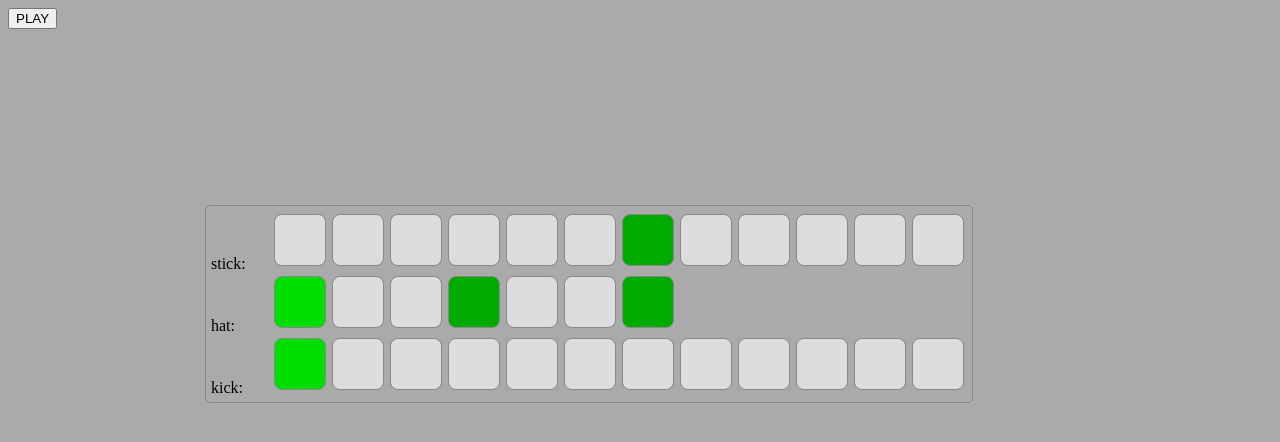
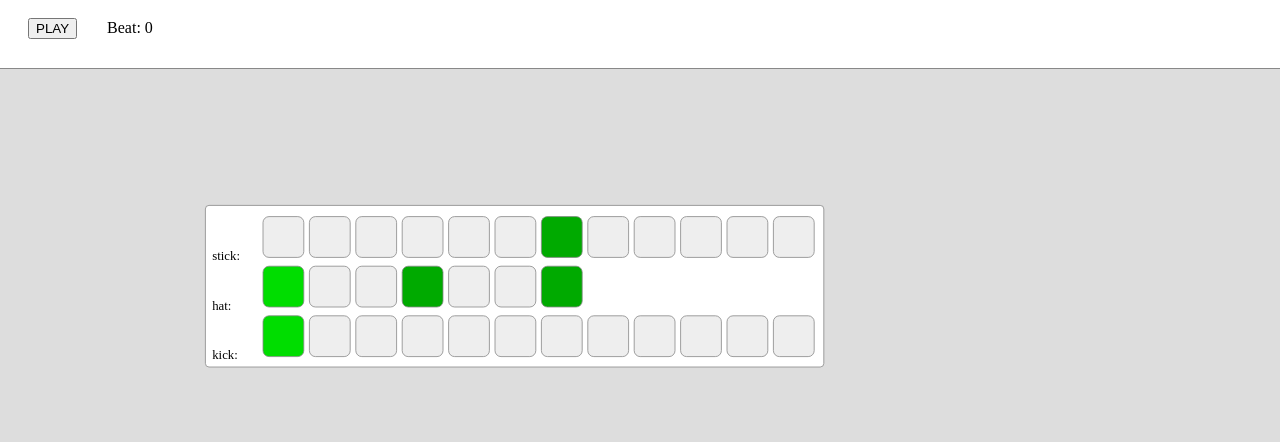
Before and after one commit to evogler/gridception, a React app: page / in a window 1280 px wide. Shown: the top 442 px of the page. Built offline with nearby package versions, Linux system fonts and the light colour scheme; no server answers.

Commit message:
Add basic live time. Add header.

```diff
--- a/public/styles.css
+++ b/public/styles.css
@@ -1,5 +1,20 @@
 body {
-  background-color: #aaa;
+  background-color: #ddd;
+}
+
+.header {
+  position: absolute;
+  width: 100%;
+  height: 50px;
+  background-color: #fff;
+  border-bottom: 1px solid #888;
+  margin: -10px;
+  padding: 20px 10px 0px 30px;
+}
+
+button {
+  /* font-size: 1.2em; */
+  margin-right: 30px;
 }
 
 .draggable {
@@ -16,10 +31,12 @@ body {
   left: 200px;
   margin: 5px;
   width: fit-content;
-  padding: 5px;
+  padding: 10px 8px 5px 8px;
   border: 1px solid #888;
   border-radius: 5px;
-  cursor:all-scroll;
+  background-color: white;
+  transform-origin: top left;
+  transform: scale(.8);
 }
 
 .horizontal-grid-label {
@@ -46,7 +63,7 @@ body {
 }
 
 .grid-cell-off {
-  background-color: #ddd;
+  background-color: #eee;
 }
 
 .grid-cell-active {
--- a/src/components/App.jsx
+++ b/src/components/App.jsx
@@ -1,5 +1,6 @@
 import React, { useState, useEffect } from 'react';
 import HorizontalGrid from './HorizontalGrid.jsx';
+import Header from './Header.jsx';
 import Line from './Line.jsx';
 import { updateArray } from '../util.js';
 import interpretPart from '../interpreter.js';
@@ -43,7 +44,7 @@ const App = (props) => {
 
   const [parts, setParts] = useState(initialParts);
   const [actives, setActives] = useState(Object.fromEntries(parts.map(part => [part.id, 0])));
-
+  const [currentTime, setCurrentTime] = useState(0);
 
   useEffect(() => {
     initialParts.forEach(part => {
@@ -68,10 +69,14 @@ const App = (props) => {
     scheduler.click();
   }
 
+  scheduler.addTimeListener((time) => setCurrentTime(time));
 
   return (
     <div id="app">
-      <button className="button" onClick={buttonClick}>PLAY</button>
+      <Header
+        buttonClick={buttonClick}
+        currentTime={currentTime}
+      />
       <div className="grids draggable"
         onMouseDown={(e) => console.log('MOUSEDOWN', e.target.className)}
       >
--- /dev/null
+++ b/src/components/Header.jsx
@@ -0,0 +1,13 @@
+import React from 'react';
+
+const Header = ({ buttonClick, currentTime }) => {
+  const time = Math.round(currentTime * 10) / 10;
+  return (
+    <div className="header">
+      <button className="button" onClick={buttonClick}>PLAY</button>
+      <span>Beat: {time}</span>
+    </div>
+  );
+};
+
+export default Header;
--- a/src/scheduler.js
+++ b/src/scheduler.js
@@ -12,6 +12,8 @@ class Scheduler {
     this.warmupTime = 100; // ms offset at start to allow first notes to play;
     this.playing = false;
     this.id = Math.floor(Math.random() * 1e8);
+    this.timeListeners = [];
+    this.timePublishInterval = 50; // ms
   }
 
   addPart(part) {
@@ -43,16 +45,32 @@ class Scheduler {
     this.startTime = this.audioCtx.currentTime;
     this.lastEventWindowEnd = 0;
     this._eventLoop();
+    this._publishTimeLoop();
     document.querySelector('.button').textContent = 'STOP';
   }
 
   stop() {
-    console.log('STOP');
     this.playing = false;
+    this.pauseTime = this._now();
     document.querySelector('.button').textContent = 'PLAY';
   }
 
+  addTimeListener(fn) {
+    this.timeListeners.push(fn);
+  }
+
+  _publishTimeLoop() {
+    const now = this.playing ? this._now() : this.pauseTime;
+    let time = this._realTimeToMusicTime(now);
+    time -= this.warmupTime / 1000;
+    this.timeListeners.forEach(fn => fn(time));
+    if (this.playing) {
+      setTimeout(this._publishTimeLoop.bind(this), this.timePublishInterval);
+    }
+  }
+
   _now() {
+    // returns current time in seconds
     return this.audioCtx.currentTime - this.startTime;
   }
 
```
